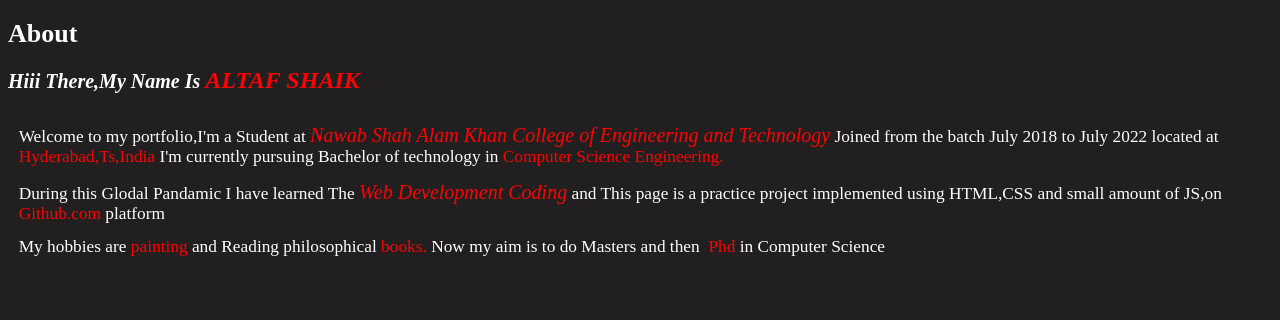
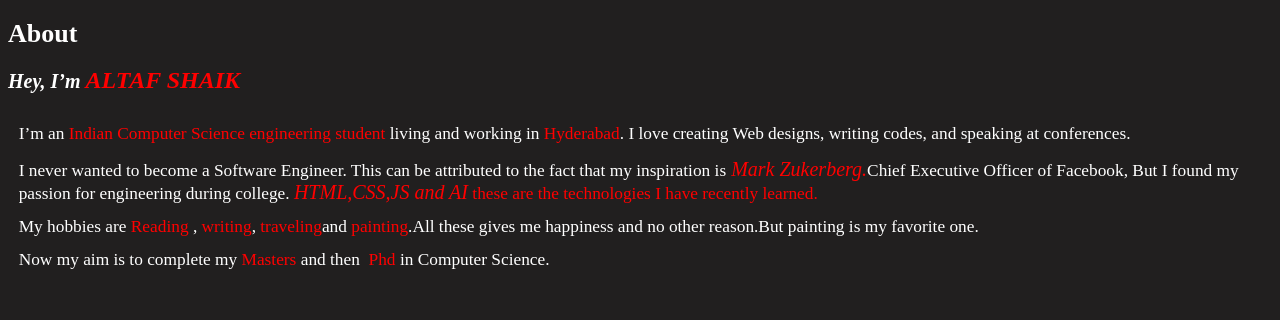
Before and after one commit to Altaf4Shaik/portfolio, a plain HTML site: page index.html in a window 1280 px wide. Shown: the part 714-1034 px from the top of the page. Drawn offline with nearby package versions, Linux system fonts and the light colour scheme.

Commit message:
Update index.html

```diff
--- a/index.html
+++ b/index.html
@@ -58,15 +58,16 @@
     <marquee><h3> <small style="color:white">NOTE :</small>This is the demo portfolio of Mr.Altaf Shaik</h3></marquee>
 
     <section id="about" class="about wow fadeInUp slow"><h1>About</h1><br>
-      <h2> <small style="color:white"> Hiii There,My name is </small>ALTAF SHAIK</h2>
+      <h2> <small style="color:white">Hey, I’m  </small>ALTAF SHAIK</h2>
       <p class="summary">
-<span class="info">Welcome to my portfolio,I'm a Student at <i class="point">Nawab Shah Alam Khan College of Engineering and Technology</i> Joined from the batch July 2018 to July 2022  located at <span class="point-light">Hyderabad,Ts,India</span> I'm currently pursuing Bachelor of technology in <span class="point-light">Computer Science Engineering.</span> <br></span>
+<span class="info">I’m an <span class="point-light">Indian Computer Science  engineering student </span>living and working in<span class="point-light"> Hyderabad</span>. I love creating Web designs, writing codes, and speaking at conferences.
+</span> <br></span>
 
-<span class="info"> During this Glodal Pandamic I have learned The <i class="point">Web Development Coding</i>   and This page is a practice project implemented using HTML,CSS and small amount of JS,on<span class="point-light"> Github.com </span> platform<br></span>
+<span class="info"> I never wanted to become a Software Engineer. This can be attributed to the fact that my inspiration is<i class="point"> Mark Zukerberg.</i>Chief Executive Officer of Facebook, But I found my passion for engineering during college. <i class="point">HTML,CSS,JS and AI</i> <span class="point-light">these are the technologies I have recently learned. </span> <br></span>
 
-<span class="info">My hobbies are  <span class="point-light">painting</span> and Reading philosophical<span class="point-light"> books.</span><br></span>
+<span class="info">My hobbies are <span class="point-light">Reading </span>, <span class="point-light"> writing</span>,  <span class="point-light">traveling</span>and <span class="point-light">painting</span>.All these gives me happiness and no other reason.But painting is my favorite one.<br></span>
 
-<span class="info">Now my aim is to do Masters and then  <span class="point-light">Phd </span>in Computer Science</span>
+<span class="info">Now my aim is to complete my <span class="point-light">Masters </span>and then  <span class="point-light">Phd </span>in Computer Science.</span>
       </p>
     </section><hr>
 
```
